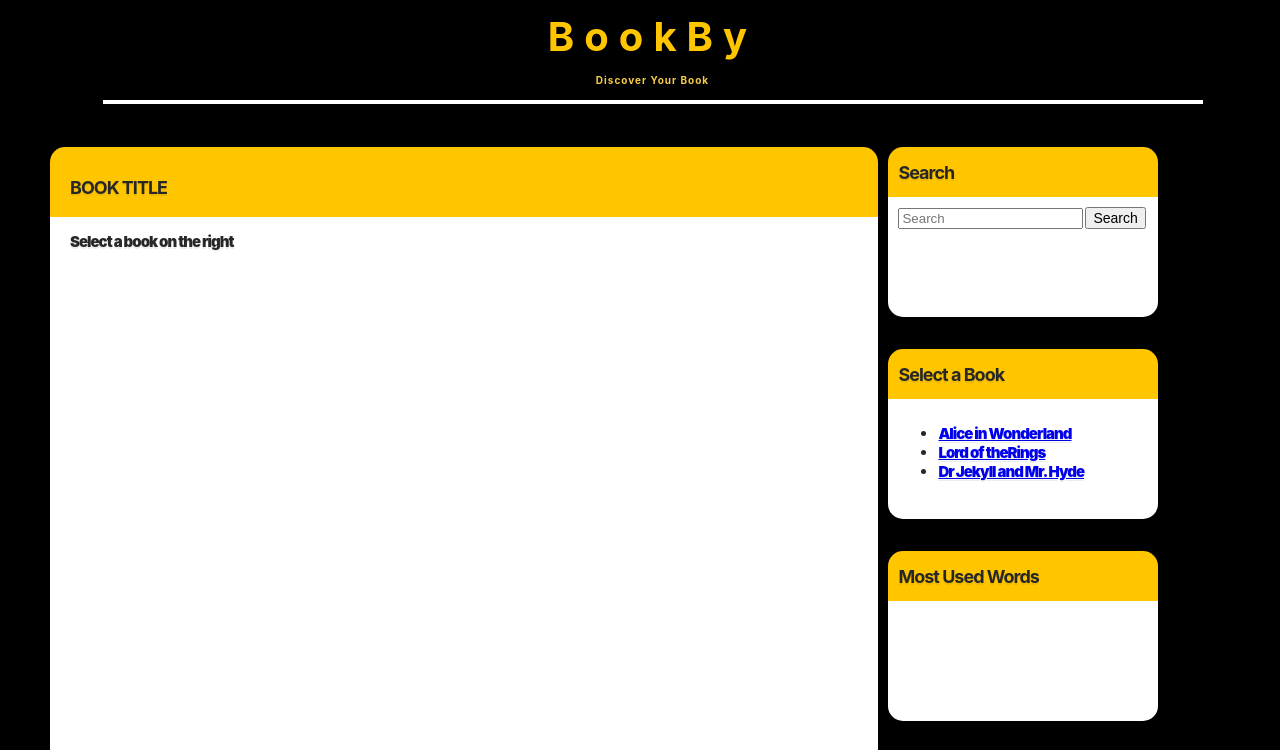
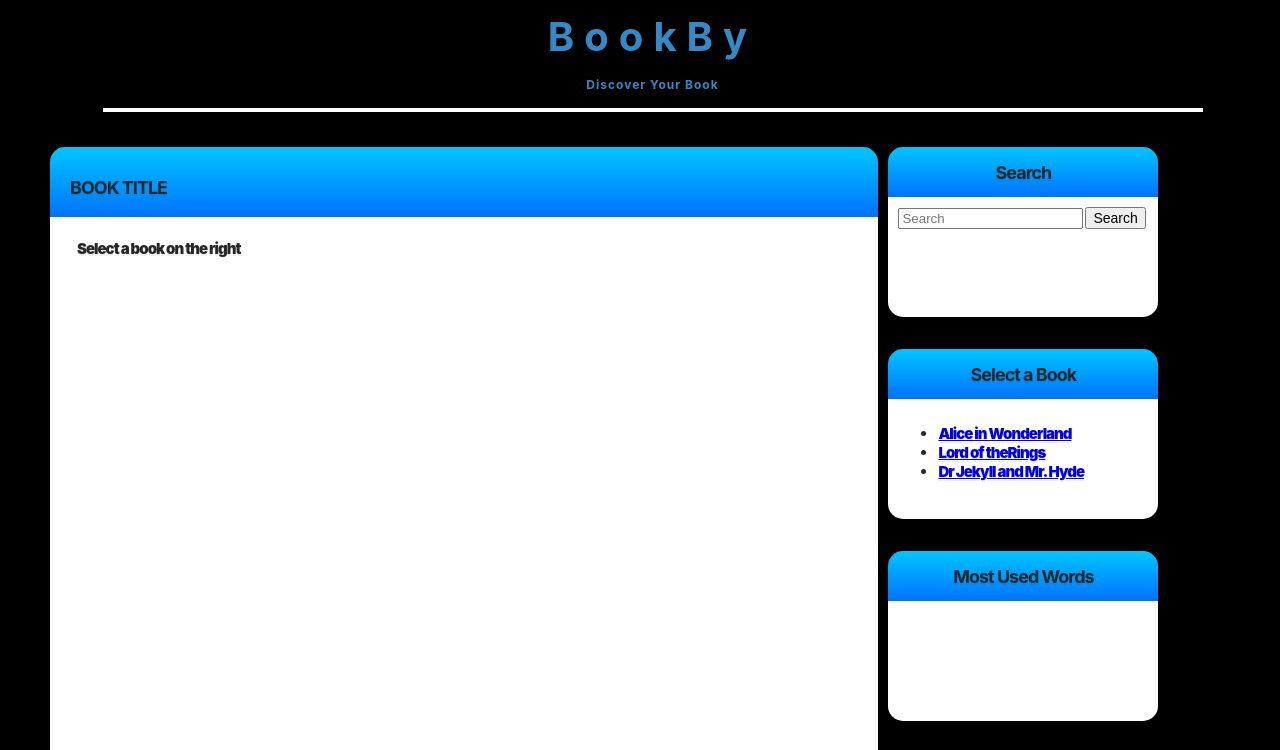
Before and after one commit to MdMuneer/Book-Through, a plain HTML site: page index.html in a window 1280 px wide. Shown: the top 750 px of the page. Drawn offline with Linux system fonts and the light colour scheme.

Commit message:
Update style.css

```diff
--- a/css/style.css
+++ b/css/style.css
@@ -48,8 +48,8 @@ hr {
 }
 h1{
   font-size: 40px;
-  margin: 0 0 5px 0;
-  color: #ffc600;
+  margin: 0 0 1px 0;
+  color: #348ac7;
   text-align: center;
   letter-spacing: 10px;
 
@@ -57,10 +57,10 @@ h1{
 
 }
 h4{
-  font-size: 10px;
+  font-size: 12px;
   letter-spacing: 1px;
   text-align: center;
-  color: #F9CE46;
+  color: #348ac7;
 }
 
 h5{
@@ -100,6 +100,8 @@ img {
 .displayBox{
   overflow-y: auto;
   z-index: 10;
+  padding-right: 7px;
+  margin: 7px;
 }
 
 .content {
@@ -182,7 +184,7 @@ img {
   height:70px ;
   padding-left: 20px;
   padding-top: 1rem;
-  background: #ffc600;
+  background-image:linear-gradient(#00c6ff,#0072ff) ;
   border-top-left-radius: 15px;
   border-top-right-radius: 15px;
   margin-top: 20px;;
@@ -216,9 +218,9 @@ img {
   order: 0;
   padding: 10px;
   justify-content: center;
-  align-items: start;
+  align-items: center;
   height:50px ;
-  background: #ffc600;
+  background-image:linear-gradient(#00c6ff,#0072ff) ;
   border-top-left-radius: 15px;
   border-top-right-radius: 15px;
 
```
